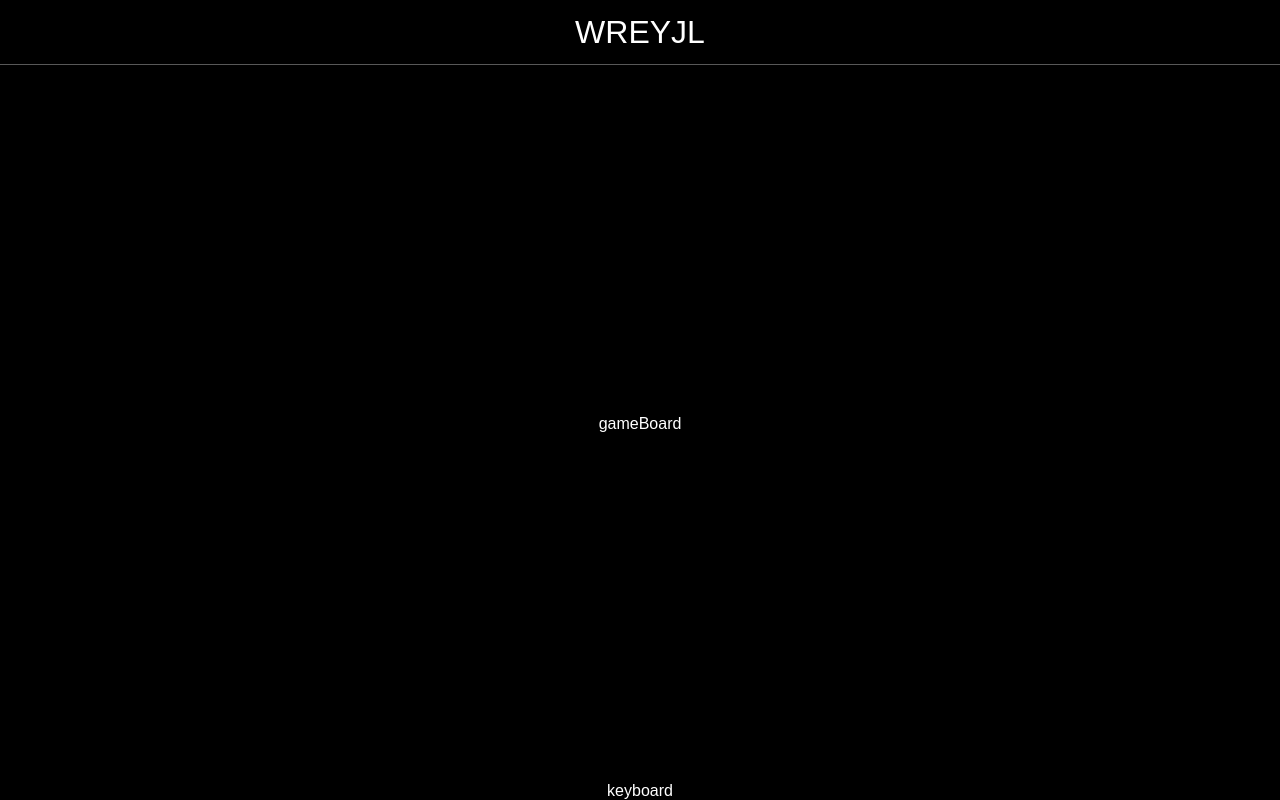
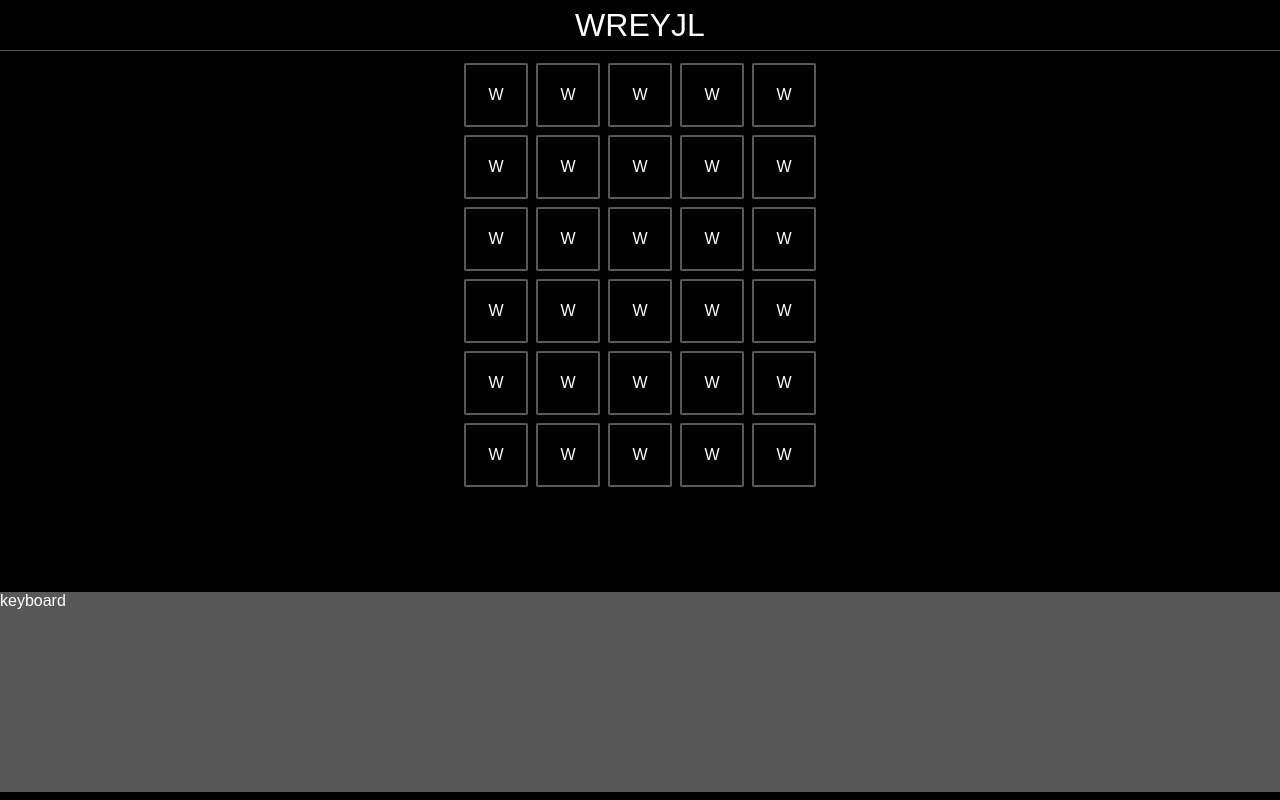
Before and after one commit to EricTheGreat12/wreyj, a website built with webpack: page dist/index.html in a window 1280 px wide. Built offline with nearby package versions, Linux system fonts and the light colour scheme.

Commit message:
gameBoardSquare sizes

```diff
--- a/src/main.js
+++ b/src/main.js
@@ -10,12 +10,26 @@ const page = (() => {
 
     const makeGameBoard = () => {
         const gameBoard = document.createElement("div");
-        gameBoard.textContent = "gameBoard";
+        gameBoard.id = "gameBoard";
+        let row;
+        let square;
+        for (let i = 0; i < 6; i++) {
+            row = document.createElement("div");
+            row.classList.add("gameBoardRow");
+            for (let x = 0; x < 5; x++) {
+                square = document.createElement("div");
+                square.textContent = "W";
+                square.classList.add("gameBoardSquare");
+                row.append(square);
+            }
+            gameBoard.append(row);
+        }
         return gameBoard;
     }
 
     const makeKeyboard = () => {
         const keyBoard = document.createElement("div");
+        keyBoard.id = "keyboard"
         keyBoard.textContent = "keyboard";
         return keyBoard;
     }
--- a/src/style.css
+++ b/src/style.css
@@ -1,3 +1,8 @@
+:root {
+    --grey: rgb(88, 88, 88);
+    --square-size: min(calc((100vh - 250px) / 6), calc((100vw / 5) - 12px), 60px)
+}
+
 html, body {
     margin: 0;
     height: 100vh;
@@ -10,17 +15,46 @@ body {
     color: white;
     display: flex;
     flex-direction: column;
-    justify-content: space-between;
     align-items: center;
     font-family: sans-serif;
 }
 
 header {
     width: 100vw;
-    height: 64px;
+    height: 50px;
+    flex: none;
     font-size: 32px;
-    border-bottom: 1px solid rgb(88, 88, 88);
+    border-bottom: 1px solid var(--grey);
     display: flex;
     justify-content: center;
     align-items: center;
 }
+
+#gameBoard {
+    margin-top: 8px;
+    display: flex;
+    flex-direction: column;
+}
+
+.gameBoardRow {
+    display: flex;
+}
+
+.gameBoardSquare {
+    height: var(--square-size);
+    width: var(--square-size);
+    display: flex;
+    justify-content: center;
+    align-items: center;
+    border: 2px solid var(--grey);
+    border-radius: 2px;
+    margin: 4px;
+}
+
+#keyboard {
+    height: 200px;
+    width: 100vw;
+    flex: none;
+    background-color: var(--grey);
+    margin: auto 0 8px;
+}
```
Also changed, not shown: dist/index.html, dist/main.js.
